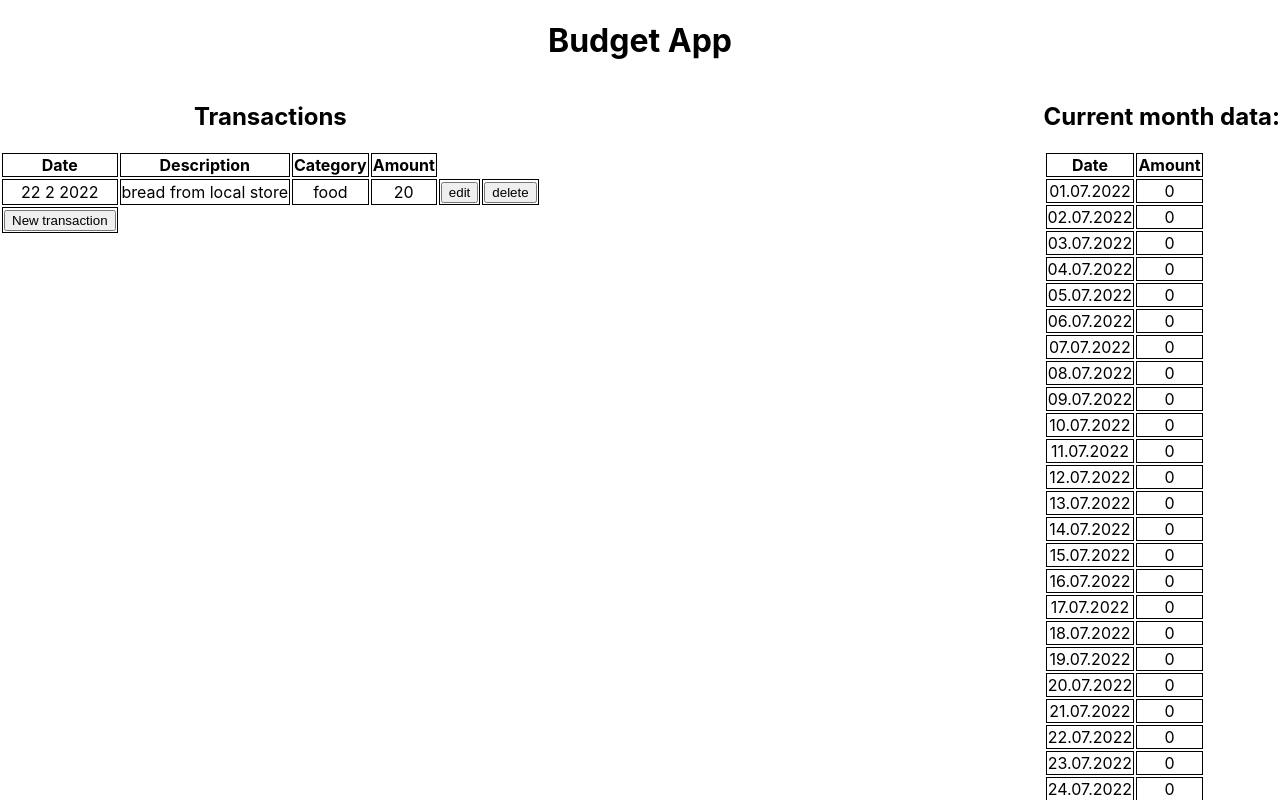
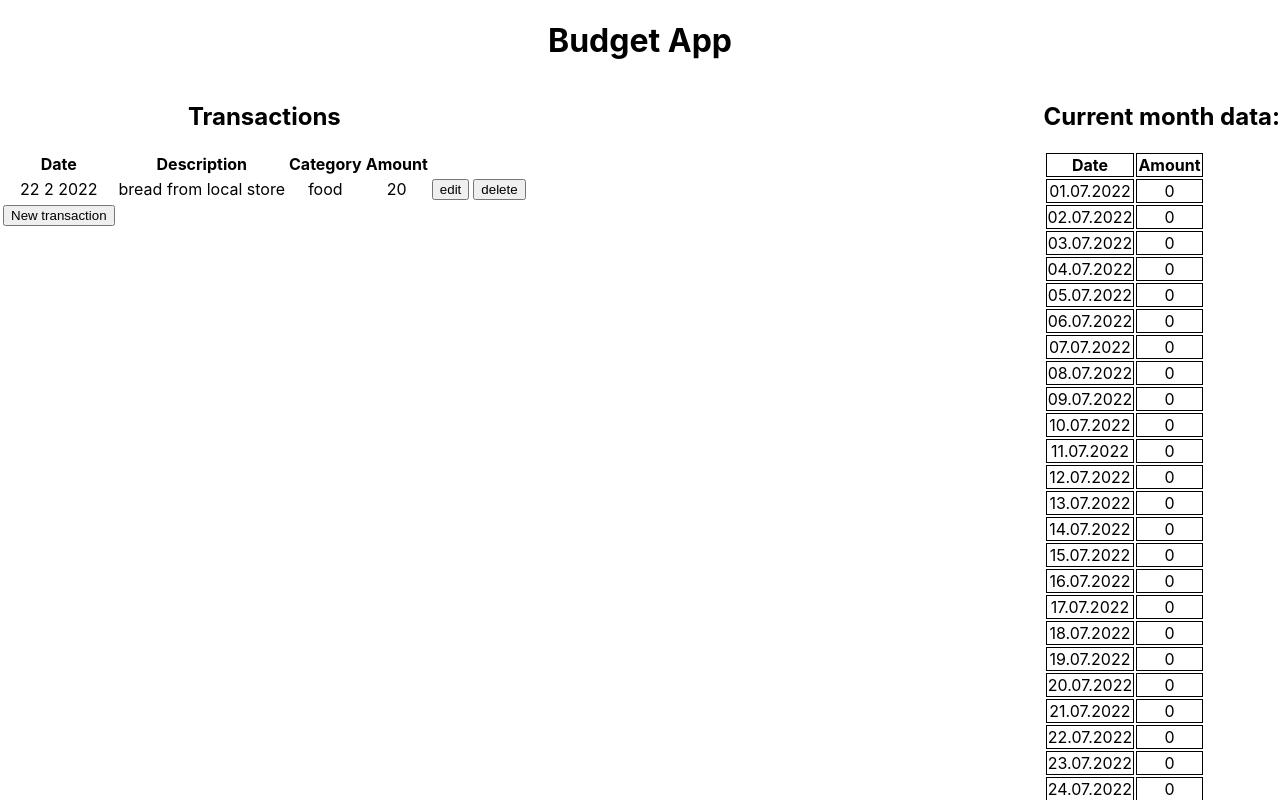
Before and after one commit to matveisch/budget-app, a React (Create React App) app: page / in a window 1280 px wide. Shown: the top 800 px of the page. Built offline with nearby package versions, Linux system fonts and the light colour scheme.

Commit message:
basic table styling

```diff
--- a/src/components/TransactionsList/TransactionsList.css
+++ b/src/components/TransactionsList/TransactionsList.css
@@ -1,3 +1 @@
-#transactions-list th, #transactions-list td {
-  border: 1px solid;
-}/*# sourceMappingURL=TransactionsList.css.map */
+/*# sourceMappingURL=TransactionsList.css.map */
--- a/src/components/TransactionsList/TransactionsList.scss
+++ /dev/null
@@ -1,5 +0,0 @@
-#transactions-list {
-  & th, td {
-    border: 1px solid;
-  }
-}
```
Also changed, not shown: 1 other file (tests, documents, lock files or other folders).
